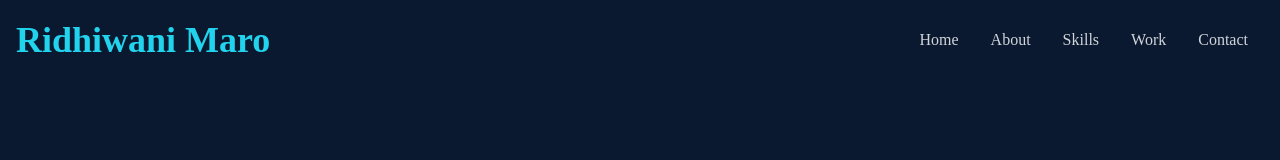
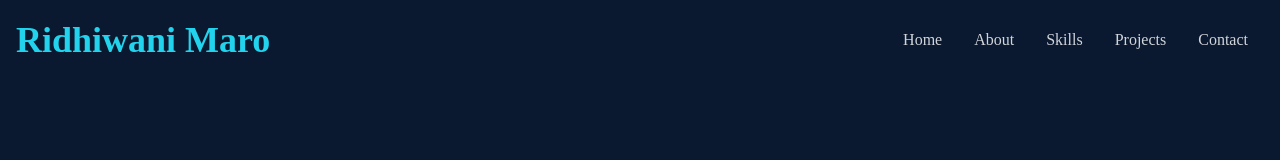
Before and after one commit to ABUJARIRY123/DevOps, a React (Create React App) app in the folder frontend/: page / in a window 1280 px wide. Shown: the top 160 px of the page. Built offline with nearby package versions, Linux system fonts and the light colour scheme.

Commit message:
projects

```diff
--- a/frontend/src/components/Home.jsx
+++ b/frontend/src/components/Home.jsx
@@ -7,7 +7,7 @@ const Home = () => {
       {/* Container */}
       <div className='max-w-[1000px] mx-auto px-8 flex flex-col justify-center h-full'>
         <p className='text-green-300'>Hi, my name is</p>
-        <h1 className='text-4xl sm:text-7xl font-bold text-[#ccd6f6]'>
+        <h1 className='text-4xl sm:text-7xl font-bold text-[#ccd6f6] mouse-pointer'>
           Ridhiwani Maro
         </h1>
         <h2 className='text-4xl sm:text-7xl font-bold text-[#8892b0]'>
--- a/frontend/src/components/Navbar.jsx
+++ b/frontend/src/components/Navbar.jsx
@@ -16,7 +16,9 @@ const Navbar = () => {
   return (
     <div className='fixed w-full h-[80px] flex justify-between items-center px-4 bg-[#0a192f] text-gray-300'>
       <div>
-      <h2 className='text-2xl sm:text-4xl font-bold text-cyan-400 '> Ridhiwani Maro</h2>
+      <h2 className='text-2xl sm:text-4xl font-bold text-cyan-400 cursor-pointer '><Link to='home' smooth={true} duration={500}>
+            Ridhiwani Maro
+          </Link></h2>
       </div>
 
       {/* menu */}
@@ -37,8 +39,8 @@ const Navbar = () => {
           </Link>
         </li>
         <li>
-          <Link to='work' smooth={true} duration={500}>
-            Work
+          <Link to='projects' smooth={true} duration={500}>
+          Projects
           </Link>
         </li>
         <li>
@@ -80,8 +82,8 @@ const Navbar = () => {
         </li>
         <li className='py-6 text-4xl'>
           {' '}
-          <Link onClick={handleClick} to='work' smooth={true} duration={500}>
-            Work
+          <Link onClick={handleClick} to='projects' smooth={true} duration={500}>
+          Projects
           </Link>
         </li>
         <li className='py-6 text-4xl'>
--- a/frontend/src/components/Work.jsx
+++ b/frontend/src/components/Work.jsx
@@ -1,5 +1,6 @@
 import React from 'react';
 import { data } from "../data/data.js";
+import { Link } from 'react-scroll';
 
 
 const Work = () => {
@@ -9,11 +10,11 @@ const Work = () => {
     //setProject(data);
 
   return (
-    <div name='work' className='w-full md:h-screen text-gray-300 bg-[#0a192f]'>
+    <div name='projects' className='w-full md:h-screen text-gray-300 bg-[#0a192f]'>
       <div className='max-w-[1000px] mx-auto p-4 flex flex-col justify-center items-center w-full h-full'>
         <div className='pb-8'>
           <p className='text-4xl font-bold inline border-b-4 text-gray-300 border-cyan-400'>
-            Work
+            Projects
           </p>
           <p className='py-6'> Check out some of my recent work</p>
         </div>
@@ -36,23 +37,23 @@ const Work = () => {
       </span>
       <div className="pt-8 text-center ">
         {/* eslint-disable-next-line */}
-        <a href={item.github} target="_blank">
-          <button
-            className="text-center rounded-lg px-4 py-3 m-2
-                       bg-white text-gray-700 font-bold text-lg"
-          >
-            Request Demo
-          </button>
-        </a>
-        {/* eslint-disable-next-line */}
         <a href={item.live} target="_blank">
           <button
             className="text-center rounded-lg px-4 py-3 m-2
                        bg-white text-gray-700 font-bold text-lg"
           >
-            Talk to Me
+            Live Check
           </button>
         </a>
+        {/* eslint-disable-next-line */}
+          <button
+            className="text-center rounded-lg px-4 py-3 m-2
+                       bg-white text-gray-700 font-bold text-lg"
+          >
+          <Link to='contact' smooth={true} duration={500}>
+          Talk to Me
+          </Link>
+          </button>
       </div>
     </div>
   </div>
--- a/frontend/src/data/data.js
+++ b/frontend/src/data/data.js
@@ -6,24 +6,21 @@ import Project2 from '../assets/projects/project2.png'
 export const data=[
     {
         id:1,
-        name:"React JS Application",
+        name:"Vanilla JS Application",
         image:WorkIm,
-        github:"",
-        live:"",
+        live:"/",
     },
     {
         id:2,
-        name:"Vanilla JS Application",
+        name:"Mwanamisi Portfolio",
         image:RealEst,
-        github:"",
-        live:"",
+        live:"https://mwanamisi.vercel.app/",
     },
     {
         id:3,
         name:"React JS Application",
         image:Project1,
-        github:"",
-        live:"",
+        live:"/",
     },
     // {
     //     id:4,
```
